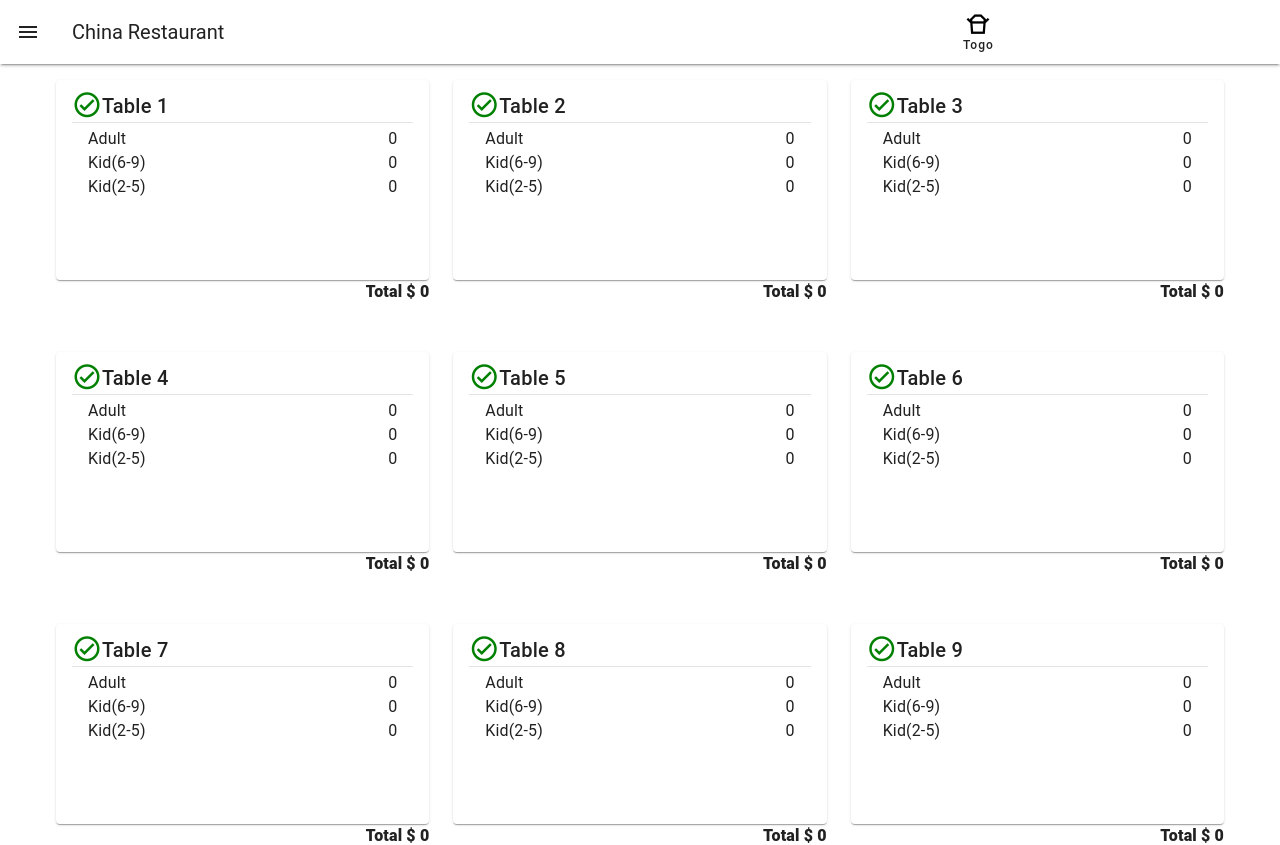
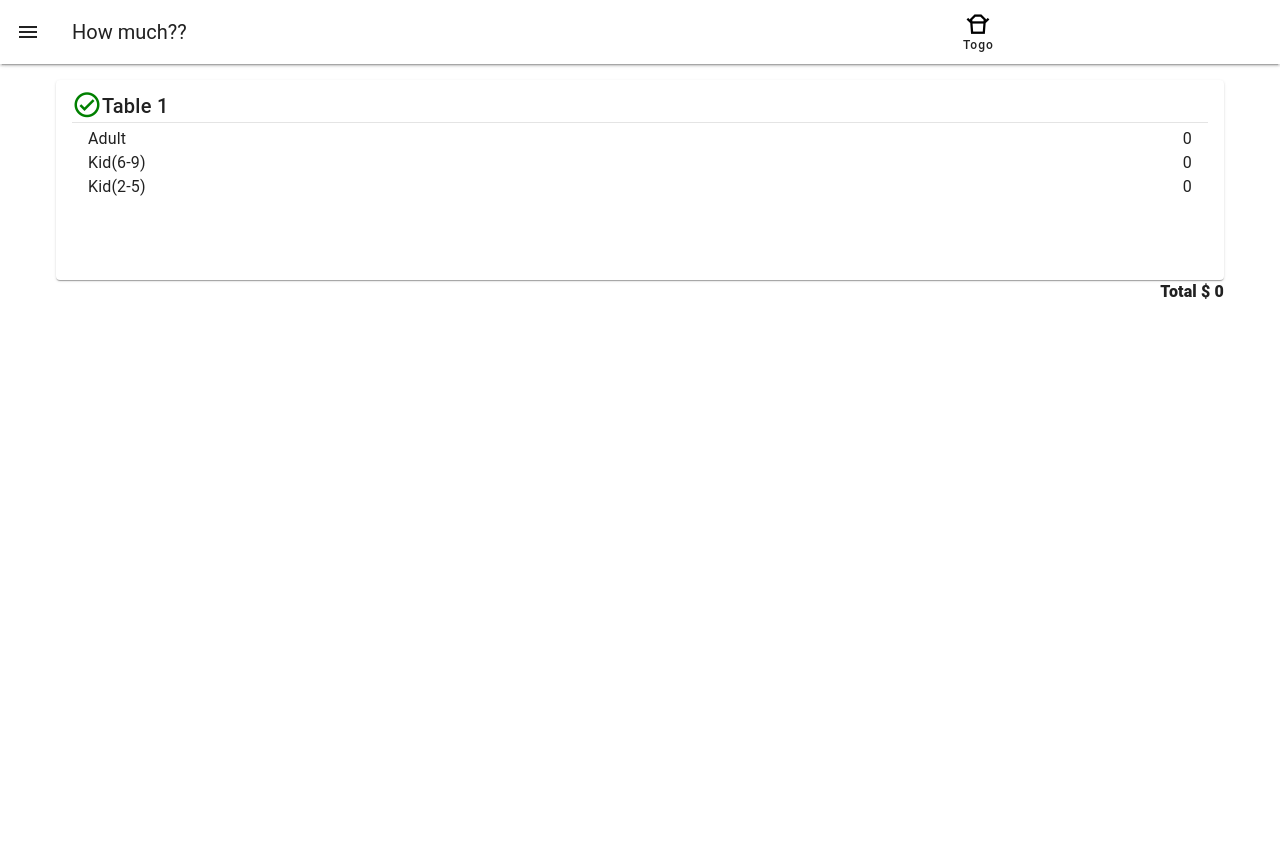
Before and after one commit to erickyan/tablemgmt, a Vue app: page / in a window 1280 px wide. Shown: the top 845 px of the page. Built offline with nearby package versions, Linux system fonts and the light colour scheme.

Commit message:
removed columns

```diff
--- a/src/App.vue
+++ b/src/App.vue
@@ -68,7 +68,7 @@ import { RouterView } from 'vue-router'
         >
         <v-app-bar-nav-icon @click="drawer = !drawer">
         </v-app-bar-nav-icon>
-        <v-app-bar-title>China Restaurant</v-app-bar-title>
+        <v-app-bar-title>How much??</v-app-bar-title>
 
 
 
--- a/src/views/HomeView.vue
+++ b/src/views/HomeView.vue
@@ -3,7 +3,8 @@
     <v-main>
       <v-container>
         <v-row>
-          <v-col v-for="n in 10" :key="n" cols="4">
+          <!-- default cols=4 -->
+          <v-col v-for="n in 1" :key="n" cols="12">
             <v-card class="mx-auto" height="200" @click="addDetails(n)">
               <v-card-item>
                 <v-card-title class="headline black d-flex">
```
